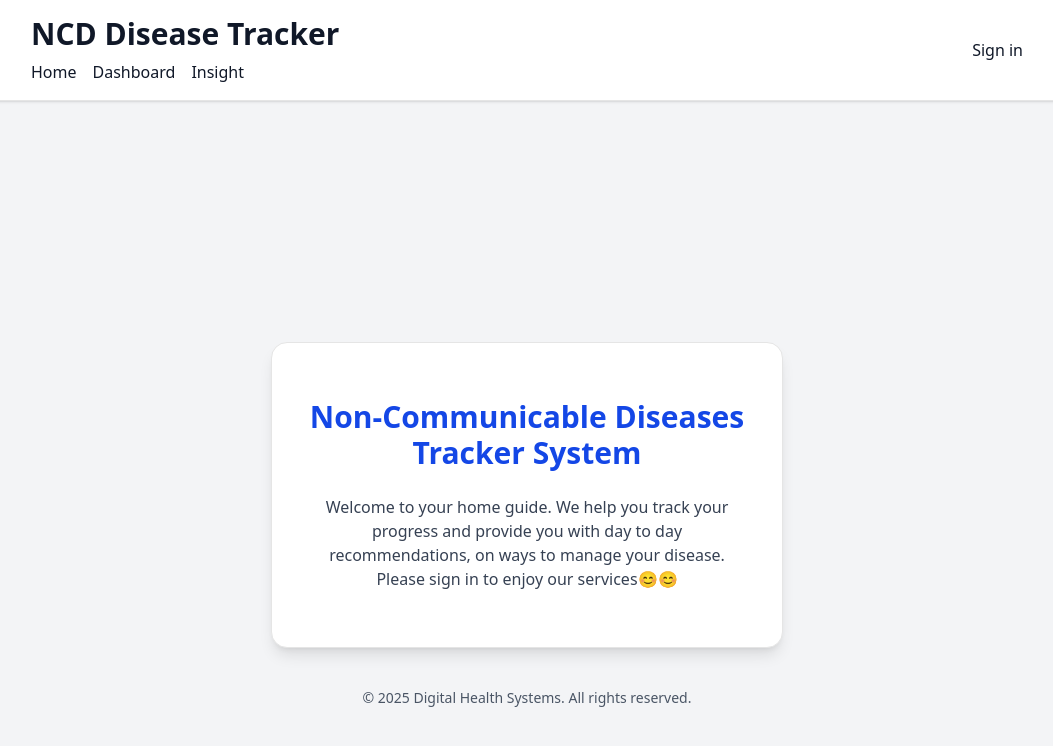
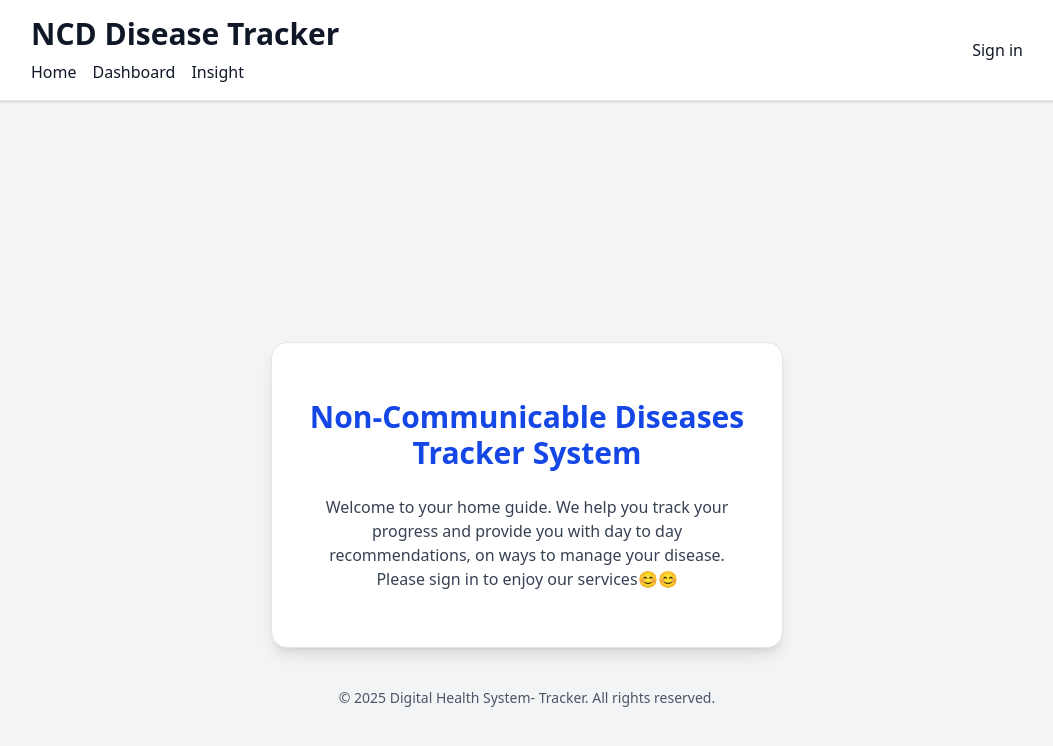
Before and after one commit to PharesMwangi/NCD-Tracker, a React app in the folder frontend/: page / in a window 1280 px wide. Shown: the top 746 px of the page, without its empty margins (113-1166 px from the left). Built offline with nearby package versions, Linux system fonts and the light colour scheme; no server answers; the HTML template or start-up script is replaced by a standard one.

Commit message:
Changed the footer

```diff
--- a/frontend/src/pages/Home.jsx
+++ b/frontend/src/pages/Home.jsx
@@ -15,24 +15,11 @@ export default function Home() {
             Please sign in to enjoy our services😊😊
           </p>
 
-          {/* <div className="flex flex-col sm:flex-row justify-center gap-4 mt-6">
-            <Link to="/dashboard">
-              <Button className="bg-blue-600 hover:bg-blue-700 text-white">
-                Go to Dashboard
-              </Button>
-            </Link>
-
-            <Link to="/login">
-              <Button variant="outline" className="border-blue-600 text-blue-600 hover:bg-blue-50">
-                Admin Login
-              </Button>
-            </Link>
-          </div> */}
         </CardContent>
       </Card>
 
       <footer className="mt-10 text-gray-600 text-sm">
-        &copy; {new Date().getFullYear()} Digital Health Systems. All rights reserved.
+        &copy; {new Date().getFullYear()} Digital Health System- Tracker. All rights reserved.
       </footer>
     </div>
   );
```
